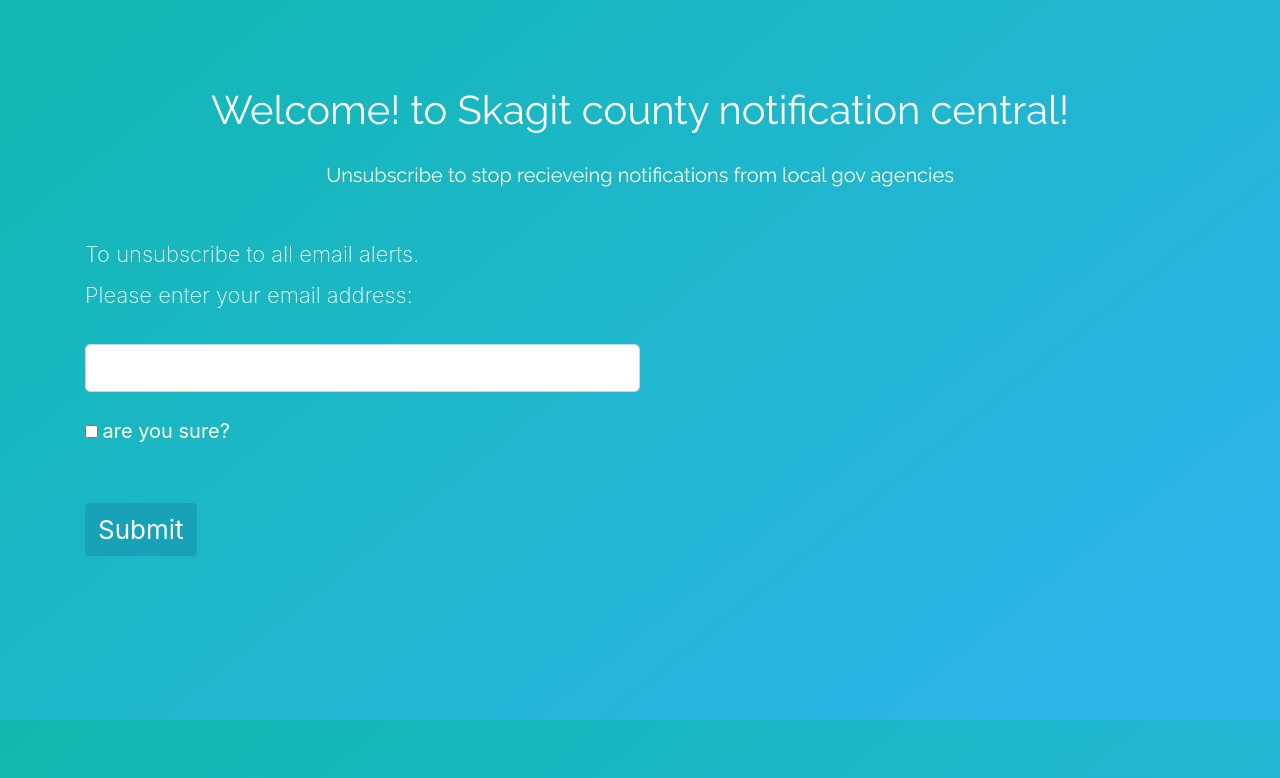
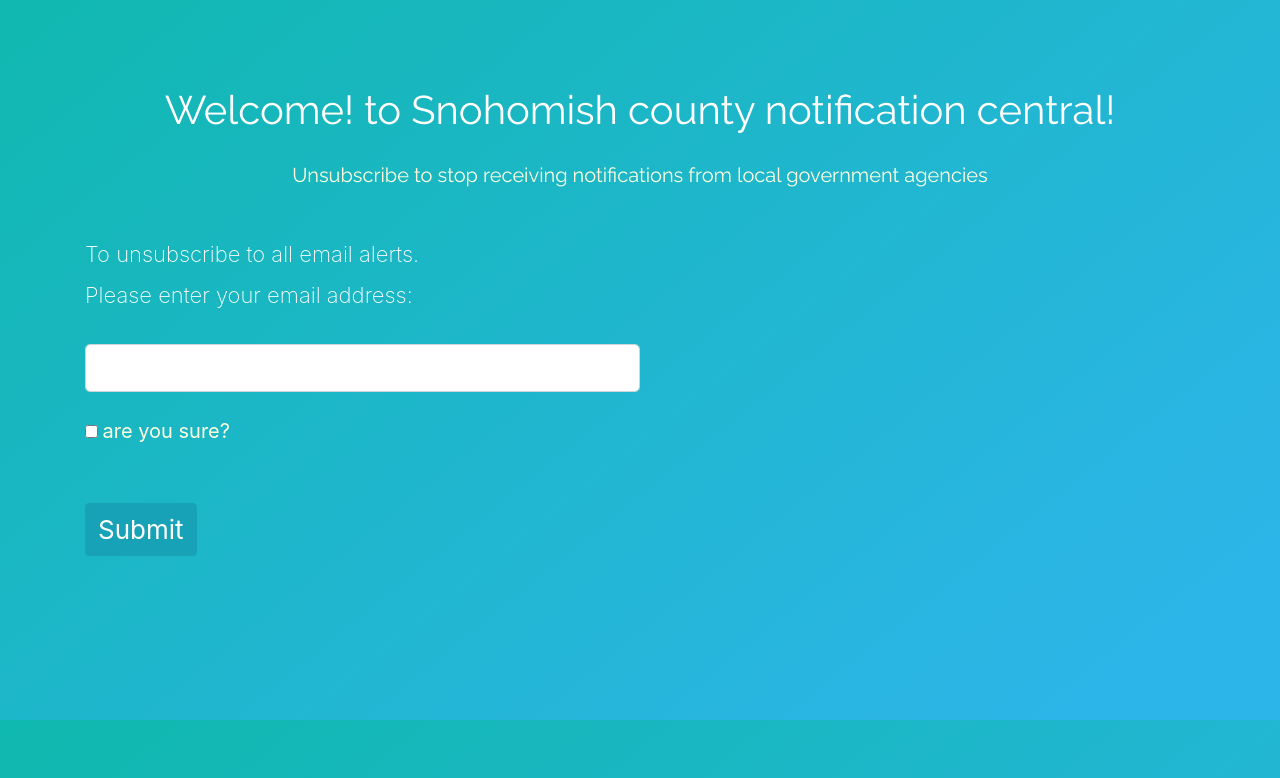
Before and after one commit to ninhktran/CHacks, a Flask app: page /unsub in a window 1280 px wide. Shown: the part 80-858 px from the top of the page. Run offline with Flask 2, Linux system fonts and the light colour scheme; some libraries are stand-ins or nearby versions.

Commit message:
Update unsub.html

```diff
--- a/Website/templates/unsub.html
+++ b/Website/templates/unsub.html
@@ -2,8 +2,8 @@
 {% block content %}
 <div class="container">
     <div class="main_page" id="section1">
-        <div class="welcome-text">Welcome! to Skagit county notification central!</div>
-        <div class="secondary-text">Unsubscribe to stop recieveing notifications from local gov agencies</div>
+        <div class="welcome-text">Welcome! to Snohomish county notification central!</div>
+        <div class="secondary-text">Unsubscribe to stop receiving notifications from local government agencies</div>
         {#
         <button class="subscribe" onclick="window.location.href = '#section2'">Subscribe</button>
         #}
```
